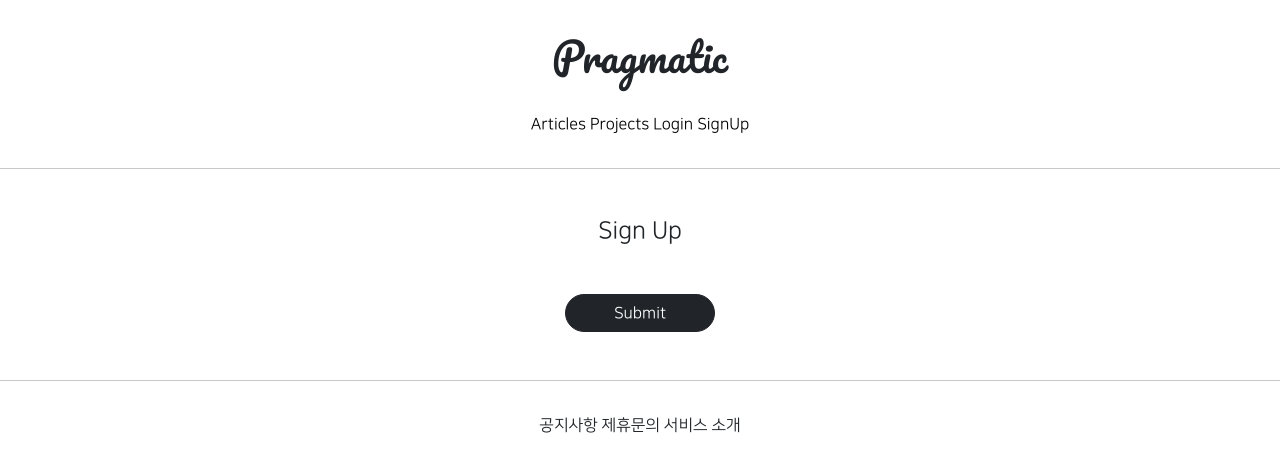
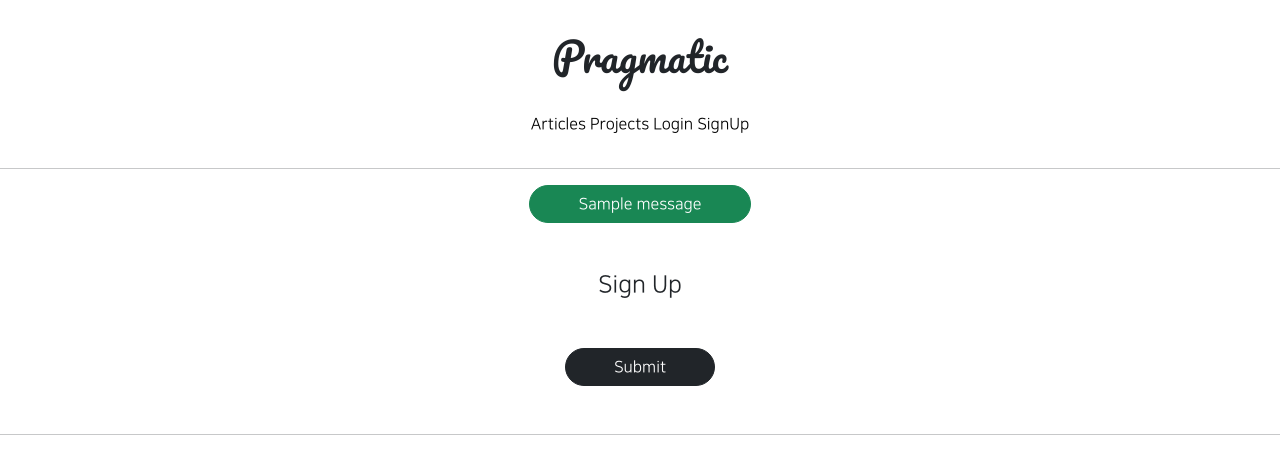
Before and after one commit to hanbitgoun/djangoproject_02, a Django app: template acountapp/templates/acountapp/create.html in a window 1280 px wide. Shown: the top 456 px of the page. Run offline with Django 3.2, Linux system fonts and the light colour scheme; the template is opened without the code that fills it, so the values that code supplies are empty; tables that the repository leaves empty hold one stand-in row (values such as "Sample post"); one stand-in notice (Sample message) is shown; some libraries are stand-ins or nearby versions.

Commit message:
20210825 like_5(message)

```diff
--- a/likeapp/views.py
+++ b/likeapp/views.py
@@ -1,3 +1,4 @@
+from django.contrib import messages
 from django.http import HttpResponseRedirect
 from django.shortcuts import render
 
@@ -19,12 +20,14 @@ class LikeArticleView(RedirectView):
         likerecord = LikeRecord.objects.filter(user=user, article=article)
 
         if likerecord.exists():
+            messages.add_message(request, messages.ERROR, '좋아요는 한 번만 가능합니다')
             return HttpResponseRedirect(reverse('articleapp:detail', kwargs={'pk': kwargs['article_pk']}))
         else:
             LikeRecord(user=user, article=article).save()
 
         article.like += 1
         article.save()
+        messages.add_message(request, messages.SUCCESS, '좋아요가 반영되었습니다')
 
         return super().get(request, *args, **kwargs)
 
--- a/templates/base.html
+++ b/templates/base.html
@@ -9,6 +9,16 @@
 
 <hr>
 
+{# like message #}
+{% for message in messages %}
+    <div class="text-center">
+        <div class="btn btn-success rounded-pill px-5">
+            {{ message }}
+        </div>
+    </div>
+{% endfor %}
+
+
 {% block content %}
 {% endblock %}
 
```
